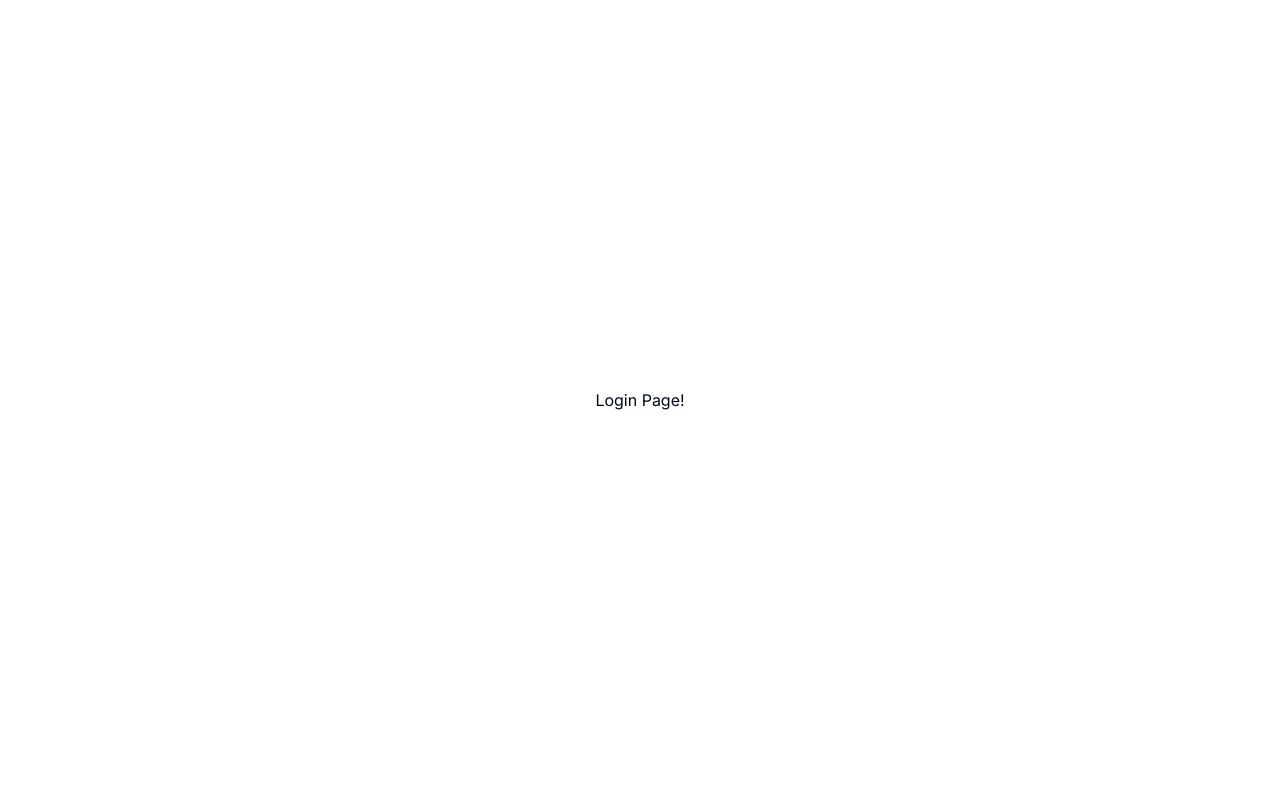
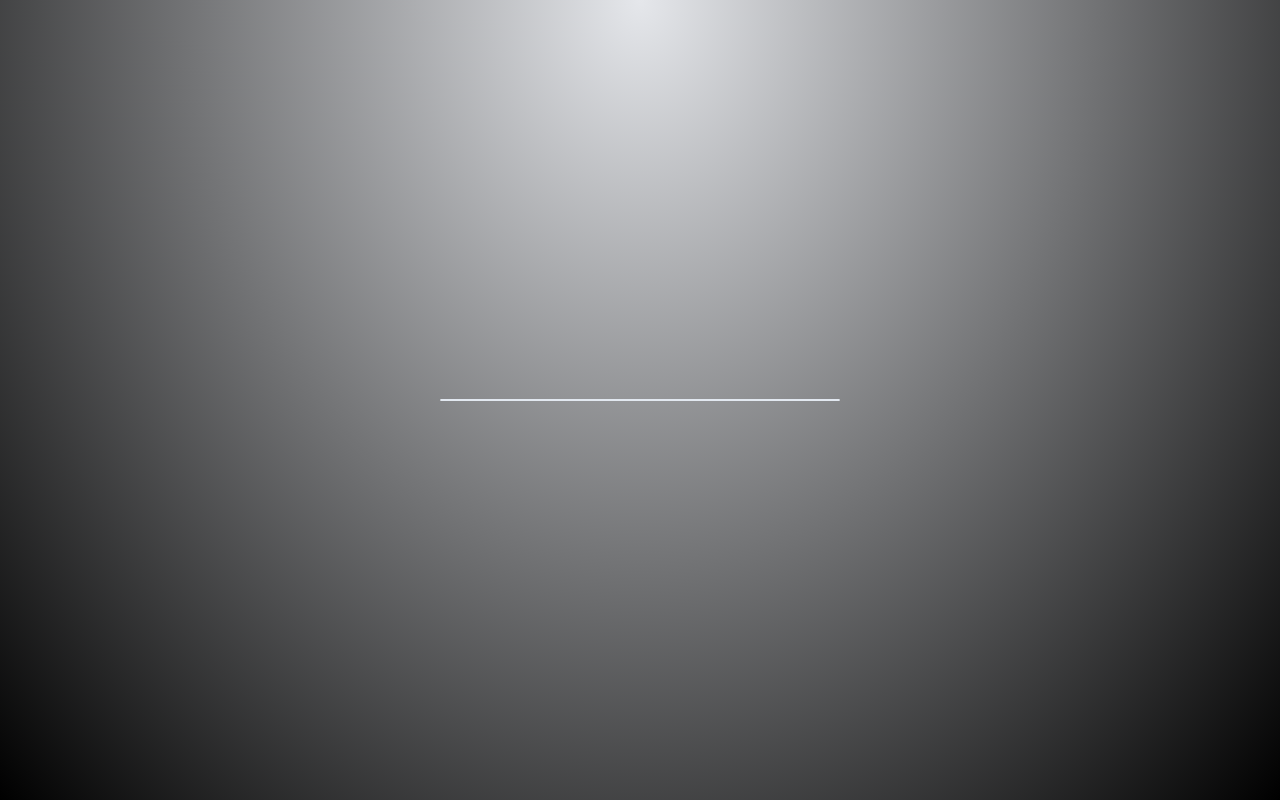
Before and after one commit to DarklMoon/auth-nextjs, a Next.js app: page /auth/login in a window 1280 px wide. Built offline with nearby package versions, Linux system fonts and the light colour scheme.

Commit message:
add: loginForm-ui/card

```diff
--- a/app/auth/layout.tsx
+++ b/app/auth/layout.tsx
@@ -2,10 +2,11 @@ import React from "react";
 
 const AuthLayout = ({ children }: {children: React.ReactNode}) => {
     return (
-        <div className="h-full flex items-center justify-center ">
-            {children}
-        </div>
-     );
+      <div className="h-full flex items-center justify-center
+      bg-[radial-gradient(ellipse_at_top,_var(--tw-gradient-stops))] from-gray-200 to-black">
+        {children}
+      </div>
+    );
 }
 
 export default AuthLayout;
--- a/app/auth/login/page.tsx
+++ b/app/auth/login/page.tsx
@@ -1,7 +1,9 @@
+import { LoginForm } from "@/components/auth/login-form";
+
 const LoginPage = () => {
     return (
         <div>
-            Login Page!
+            <LoginForm/>
         </div>
      );
 }
--- /dev/null
+++ b/components/auth/card-wrapper.tsx
@@ -0,0 +1,31 @@
+"use client";
+
+import {
+    Card,
+    CardContent,
+    CardFooter,
+    CardHeader
+ } from "@/components/ui/card";
+
+interface CardWrapperProps{
+    children: React.ReactNode;
+    headerLabel: string;
+    backButtonLabel: string;
+    backButtonHref: string;
+    showSocial?: boolean;
+}
+
+export const CardWrapper = ({
+    children,
+    headerLabel,
+    backButtonLabel,
+    backButtonHref,
+    showSocial,
+}: CardWrapperProps)=>{
+    return(
+    <Card className="w-[400px] shadow-md">
+        {children}
+    </Card>
+
+    )
+}
--- /dev/null
+++ b/components/auth/login-form.tsx
@@ -0,0 +1,7 @@
+import { CardWrapper } from "./card-wrapper"
+
+ export const LoginForm = () => {
+     return(
+         <CardWrapper/>
+     )
+ }
--- /dev/null
+++ b/components/ui/card.tsx
@@ -0,0 +1,76 @@
+import * as React from "react"
+
+import { cn } from "@/lib/utils"
+
+const Card = React.forwardRef<
+  HTMLDivElement,
+  React.HTMLAttributes<HTMLDivElement>
+>(({ className, ...props }, ref) => (
+  <div
+    ref={ref}
+    className={cn(
+      "rounded-xl border bg-card text-card-foreground shadow",
+      className
+    )}
+    {...props}
+  />
+))
+Card.displayName = "Card"
+
+const CardHeader = React.forwardRef<
+  HTMLDivElement,
+  React.HTMLAttributes<HTMLDivElement>
+>(({ className, ...props }, ref) => (
+  <div
+    ref={ref}
+    className={cn("flex flex-col space-y-1.5 p-6", className)}
+    {...props}
+  />
+))
+CardHeader.displayName = "CardHeader"
+
+const CardTitle = React.forwardRef<
+  HTMLParagraphElement,
+  React.HTMLAttributes<HTMLHeadingElement>
+>(({ className, ...props }, ref) => (
+  <h3
+    ref={ref}
+    className={cn("font-semibold leading-none tracking-tight", className)}
+    {...props}
+  />
+))
+CardTitle.displayName = "CardTitle"
+
+const CardDescription = React.forwardRef<
+  HTMLParagraphElement,
+  React.HTMLAttributes<HTMLParagraphElement>
+>(({ className, ...props }, ref) => (
+  <p
+    ref={ref}
+    className={cn("text-sm text-muted-foreground", className)}
+    {...props}
+  />
+))
+CardDescription.displayName = "CardDescription"
+
+const CardContent = React.forwardRef<
+  HTMLDivElement,
+  React.HTMLAttributes<HTMLDivElement>
+>(({ className, ...props }, ref) => (
+  <div ref={ref} className={cn("p-6 pt-0", className)} {...props} />
+))
+CardContent.displayName = "CardContent"
+
+const CardFooter = React.forwardRef<
+  HTMLDivElement,
+  React.HTMLAttributes<HTMLDivElement>
+>(({ className, ...props }, ref) => (
+  <div
+    ref={ref}
+    className={cn("flex items-center p-6 pt-0", className)}
+    {...props}
+  />
+))
+CardFooter.displayName = "CardFooter"
+
+export { Card, CardHeader, CardFooter, CardTitle, CardDescription, CardContent }
```
